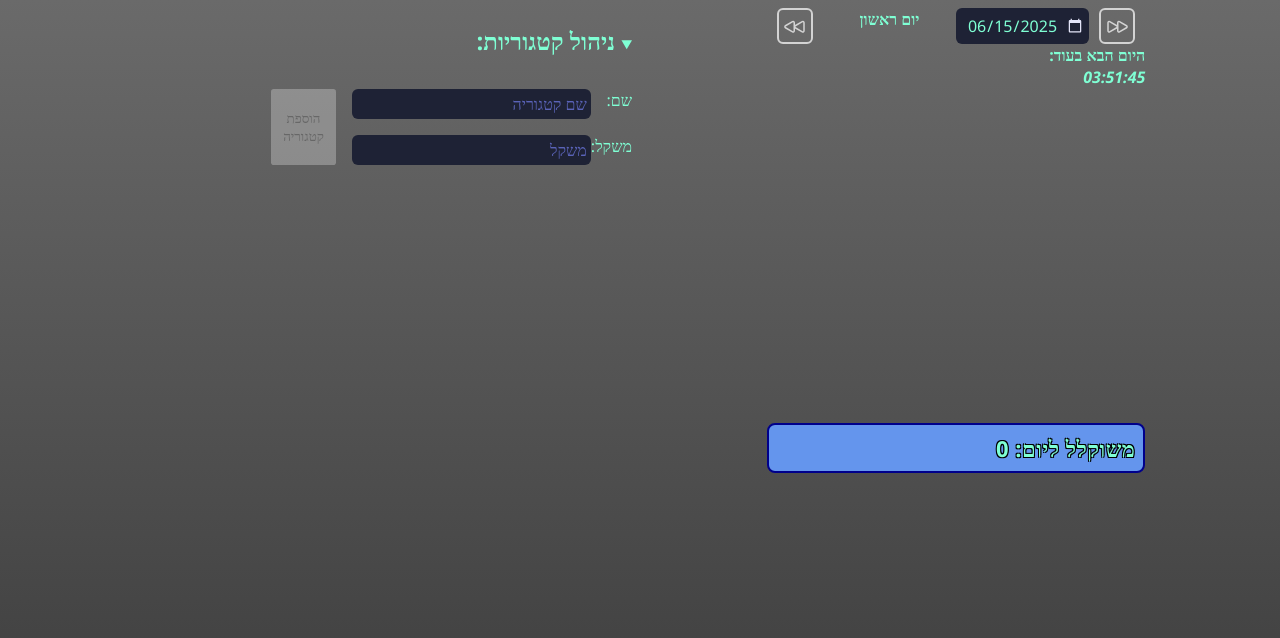
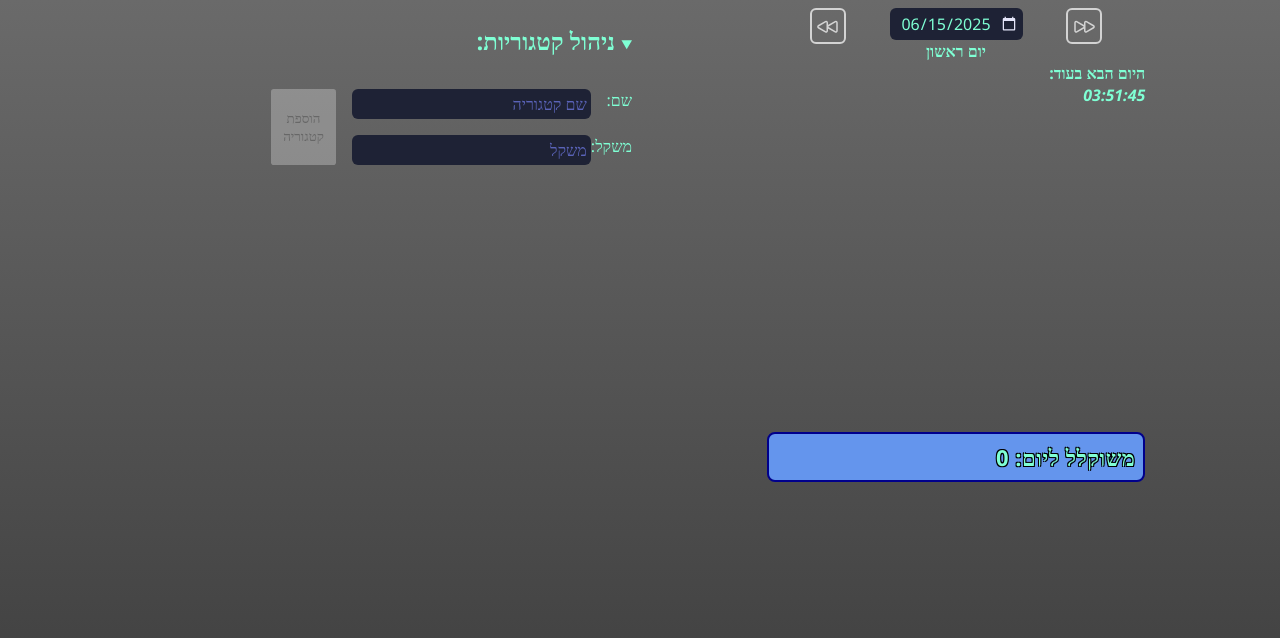
Before and after one commit to Eytan414/goals, an Angular app: page / in a window 1280 px wide. Shown: the top 638 px of the page. Built offline with nearby package versions, Linux system fonts and the light colour scheme.

Commit message:
split date selection component and added functionality to jump to today

```diff
--- /dev/null
+++ b/src/app/home/date-selection/date-control/date-control.html
@@ -0,0 +1,7 @@
+<main>
+    <input type="date" name="date" [(ngModel)]="appService.selectedDate" (ngModelChange)="onDateChange($event)"
+        [max]="appService.today" />
+    @if(!isTodaySelected()){
+    <div (click)="jumpToToday()">today</div>
+    }
+</main>
--- /dev/null
+++ b/src/app/home/date-selection/date-control/date-control.scss
@@ -0,0 +1,5 @@
+main {
+    input {
+        text-align: center;
+    }
+}
--- /dev/null
+++ b/src/app/home/date-selection/date-control/date-control.ts
@@ -0,0 +1,30 @@
+import { ChangeDetectionStrategy, Component, inject, computed } from '@angular/core';
+import { AppService } from '../../../services/app-service';
+import { FormsModule } from '@angular/forms';
+
+@Component({
+  selector: 'date-control',
+  imports: [
+    FormsModule,
+
+  ],
+  templateUrl: './date-control.html',
+  styleUrl: './date-control.scss',
+  standalone: true,
+  changeDetection: ChangeDetectionStrategy.OnPush,
+})
+export class DateControl {
+  readonly appService = inject(AppService);
+  isTodaySelected = computed<boolean>(() =>
+    this.appService.selectedDate() === this.appService.today
+  );
+
+  onDateChange(selectedDate: Event) {
+    const date = new Date(String(selectedDate)).toISOString().split('T')[0];
+    this.appService.selectedDate.set(date);
+  }
+
+  jumpToToday(){
+    this.appService.selectedDate.set(this.appService.today);
+  }
+}
--- a/src/app/home/date-selection/date-selection.html
+++ b/src/app/home/date-selection/date-selection.html
@@ -2,9 +2,7 @@
     <div class="date-interaction">
         <change-date direction="back" />
         <div class="datepicker">
-            <input type="date" name="date" [(ngModel)]="appService.selectedDate" (ngModelChange)="onDateChange($event)"
-                [max]="appService.today" />
-            <!-- <div>jump to today</div> -->
+            <date-control />
             <span>{{appService.dayOfWeek() | date:'EEEE'}}</span>
         </div>
         <change-date direction="forward" />
--- a/src/app/home/date-selection/date-selection.scss
+++ b/src/app/home/date-selection/date-selection.scss
@@ -10,12 +10,8 @@ main {
 
         .datepicker {
             display: grid;
-            grid-template-columns: 1fr 1fr;
+            grid-template-columns: 1fr;
             font-weight: bold;
-            input {
-                text-align: center;
-            }
-
         }
     }
 }
--- a/src/app/home/date-selection/date-selection.ts
+++ b/src/app/home/date-selection/date-selection.ts
@@ -4,13 +4,14 @@ import { Countdown } from './countdown/countdown';
 import { ChangeDate } from './change-date/change-date';
 import { FormsModule } from '@angular/forms';
 import { DatePipe } from '@angular/common';
+import { DateControl } from './date-control/date-control';
 
 @Component({
   selector: 'date-selection',
   imports: [
-    FormsModule,
     Countdown,
     ChangeDate,
+    DateControl,
     DatePipe
   ],
   templateUrl: './date-selection.html',
@@ -21,8 +22,4 @@ import { DatePipe } from '@angular/common';
 export class DateSelection {
   readonly appService = inject(AppService);
 
-  onDateChange(selectedDate: Event) {
-    const date = new Date(String(selectedDate)).toISOString().split('T')[0];
-    this.appService.selectedDate.set(date);
-  }
 }
```
